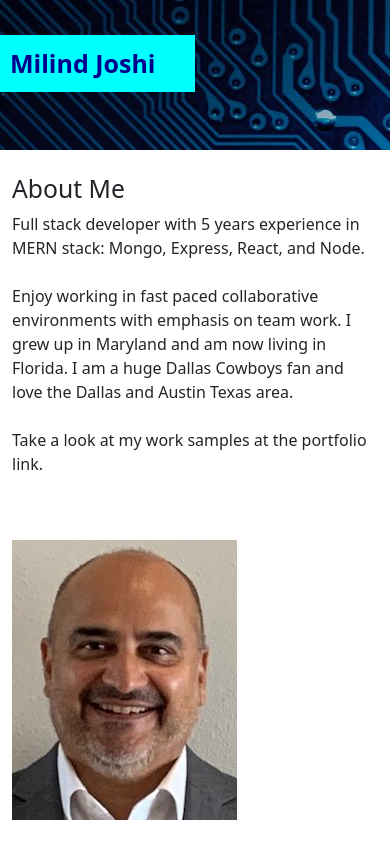
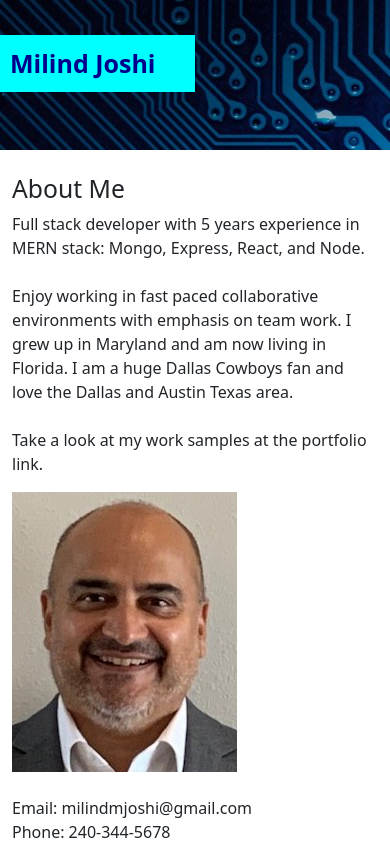
Before and after one commit to milindmjoshi/react-portfolio, a React (Vite) app: page / in a window 390 px wide. Built offline with nearby package versions, Linux system fonts and the light colour scheme.

Commit message:
Add email, phone to about

```diff
--- a/src/pages/AboutPage.jsx
+++ b/src/pages/AboutPage.jsx
@@ -15,9 +15,12 @@ export default function AboutPage() {
       <br/>
       Take a look at my work samples at the portfolio link.
       </p>
+      <img src={milind}/>
       <br/>
-      <br/>
-      <img src={milind}/>
+        <br/>
+        Email: milindmjoshi@gmail.com
+        <br/>
+        Phone: 240-344-5678
     </div>
   );
 }
```
